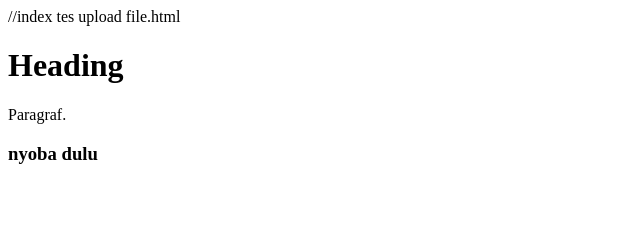
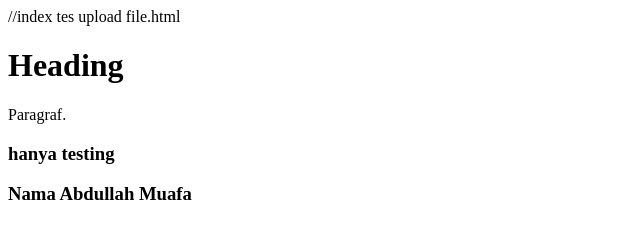
Before and after one commit to AbdMuafa13/tugas_section-2_git, a plain HTML site: page index.html in a window 1280 px wide. Shown: the whole page, without its empty margins (0-640 px from the left). Drawn offline with Linux system fonts and the light colour scheme.

Commit message:
update index.html

```diff
--- a/index.html
+++ b/index.html
@@ -7,6 +7,7 @@
 <body>
   <h1>Heading</h1>
   <p>Paragraf.</p>
-  <h3>nyoba dulu</h3>
+  <h3>hanya testing</h3>
+  <h3>Nama Abdullah Muafa</h3>
 </body>
 </html>
```
